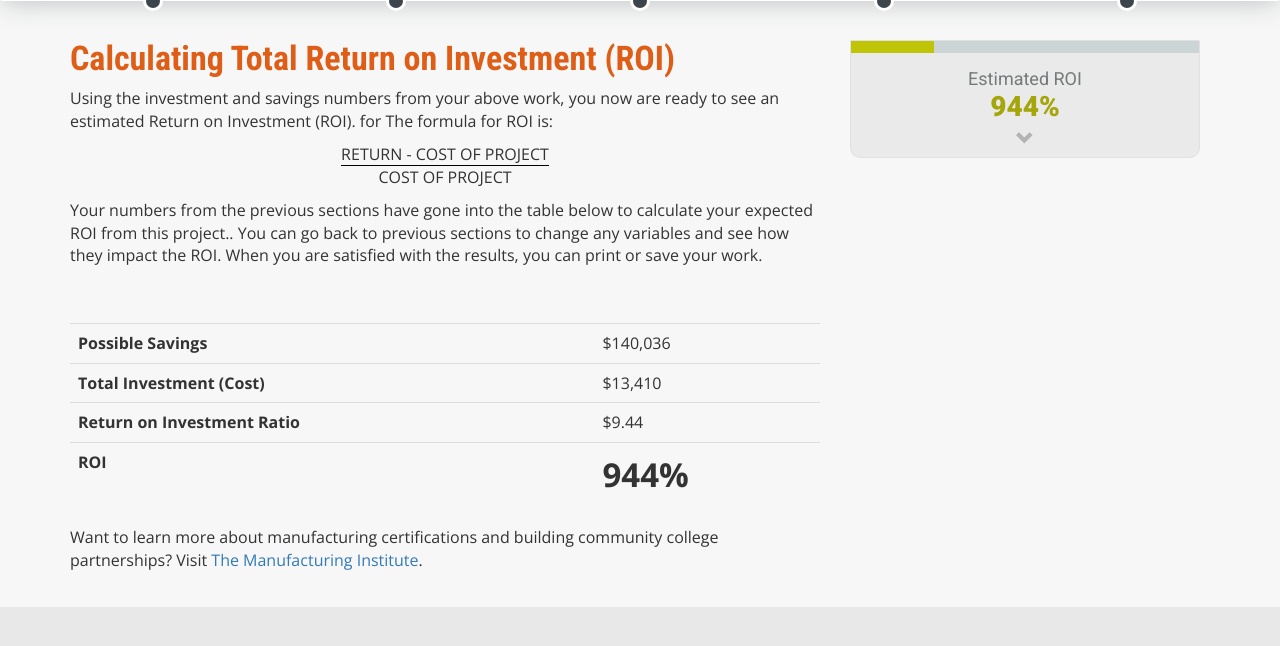
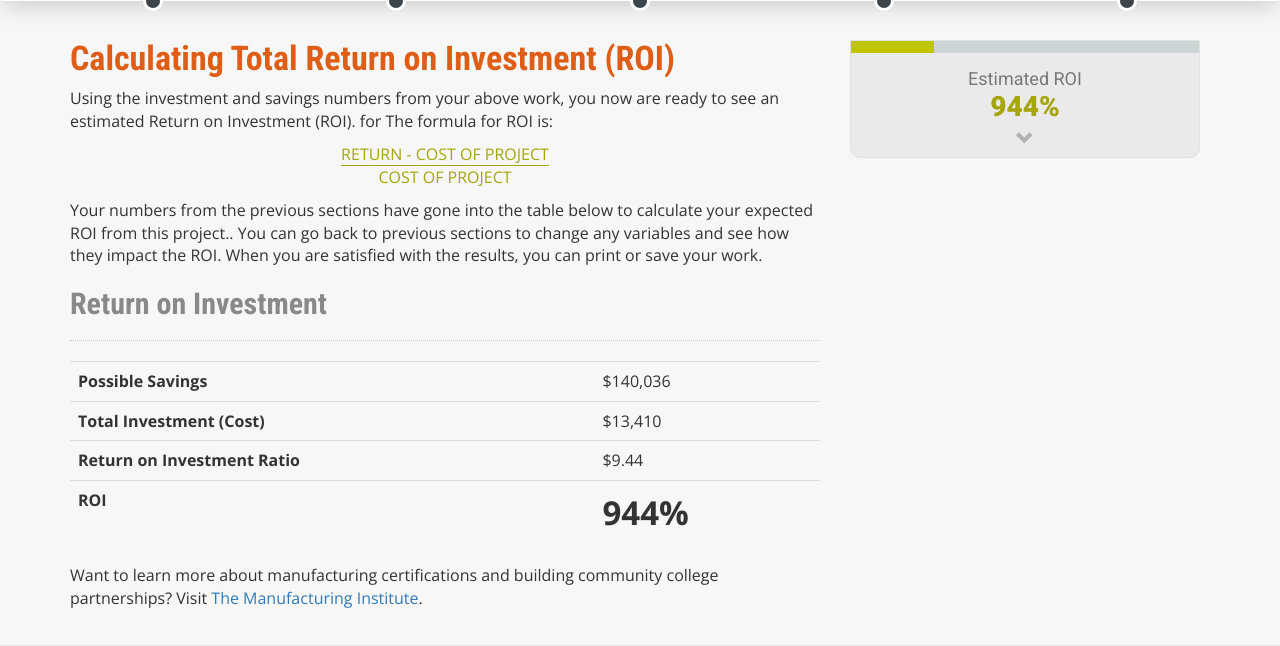
Before and after one commit to FriendlyDesignCo/ROI-calculator, a PHP site: page /roi.php in a window 1280 px wide. Shown: the part 145-791 px from the top of the page. Run offline with PHP 8.4, Linux system fonts and the light colour scheme; some libraries are stand-ins or nearby versions.

Commit message:
Start reformatting ROI page

```diff
--- a/roi.php
+++ b/roi.php
@@ -5,9 +5,10 @@ include('header.php'); ?>
 
 <h1>Calculating Total Return on Investment (ROI)</h1>
 <p>Using the investment and savings numbers from your above work, you now are ready to see an estimated Return on Investment (ROI). for The formula for ROI is:</p>
-<p style="text-align:center;"><span style="border-bottom:1px solid #000;">RETURN - COST OF PROJECT</span><br>COST OF PROJECT</p>
+<p style="text-align:center;color:#a5a50c;"><span style="border-bottom:1px solid #a5a50c;">RETURN - COST OF PROJECT</span><br>COST OF PROJECT</p>
 <p>Your numbers from the previous sections have gone into the table below to calculate your expected ROI from this project.. You can go back to previous sections to change any variables and see how they impact the ROI. When you are satisfied with the results, you can print or save your work.</p>
-<br><br>
+
+<h2>Return on Investment</h2>
 <table class="table">
   <tr>
     <th>Possible Savings</th>
```
